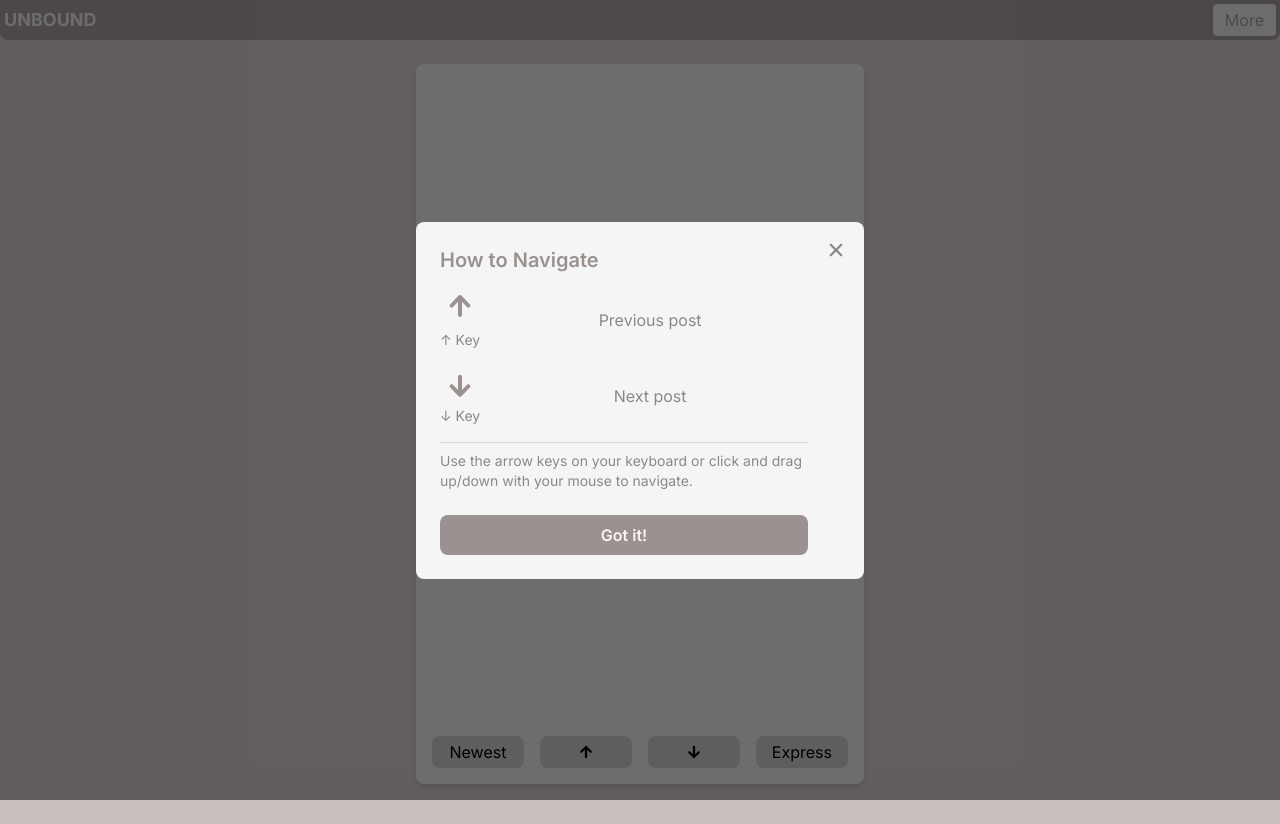
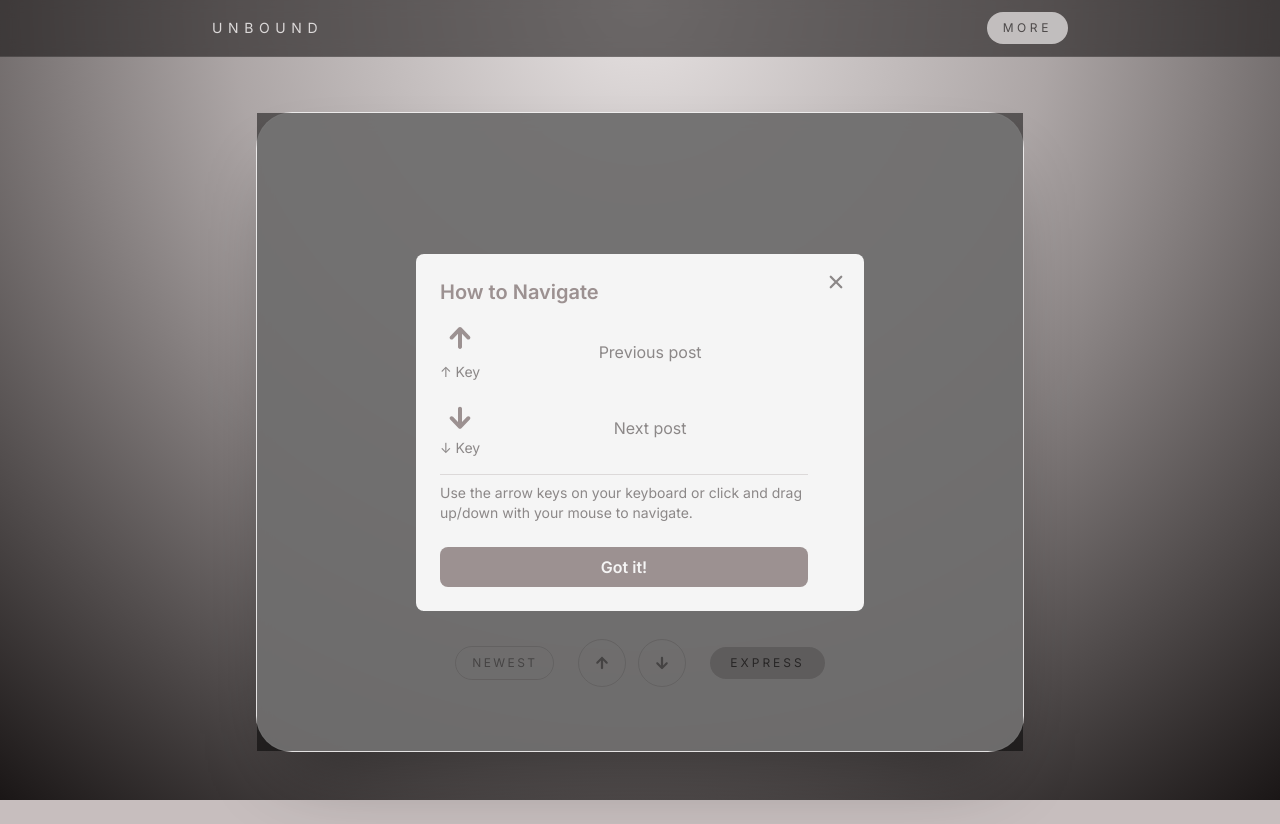
Before and after one commit to RayFrightener/youarefree, a Next.js app: page /feed in a window 1280 px wide. After the commit the page ends 800 px from the top, so only its background shows below. Built offline with nearby package versions, Linux system fonts and the light colour scheme; no server answers; the database is empty.

Commit message:
new UI and background

```diff
--- a/src/app/feed/page.js
+++ b/src/app/feed/page.js
@@ -162,7 +162,7 @@ export default function Feed() {
       </div>
     );
   }
-
+  // code of honor modal
   if (showCodeOfHonor) {
     return (
       <div className="flex items-center justify-center min-h-screen -mt-4 px-2 sm:px-6 md:px-12">
@@ -187,6 +187,7 @@ export default function Feed() {
     );
   }
 
+  // username setup modal
   if (showUsernameSetup) {
     return (
       <div className="flex items-center justify-center min-h-screen -mt-4 px-2 sm:px-6 md:px-12">
@@ -225,6 +226,7 @@ export default function Feed() {
     );
   }
 
+  // own profile modal
   if (showOwnProfile) {
     return (
       <div className="flex items-center justify-center min-h-screen -mt-4 px-2 sm:px-6 md:px-12">
@@ -252,6 +254,7 @@ export default function Feed() {
     );
   }
 
+  // feedback modal
   if (showFeedback) {
     return (
       <div className="flex items-center justify-center min-h-screen -mt-4 px-2 sm:px-6 md:px-12">
@@ -277,8 +280,10 @@ export default function Feed() {
     );
   }
 
+  // main feed
   return (
-    <div className="flex items-center justify-center min-h-screen -mt-4 px-2 sm:px-6 md:px-12">
+    <div className="flex justify-center min-h-screen pt-28 pb-12 px-4 sm:px-8">
+      {" "}
       <MainView>
         {/* Navigation Hint - shows on first visit */}
         {!showMore && !isExpressing && !selectedUserProfile && !showSignIn && (
@@ -443,54 +448,51 @@ export default function Feed() {
               </motion.div>
 
               {/* Buttons */}
-              <div className="fixed bottom-0 left-0 w-full px-2 sm:px-8 pb-4 pt-2 z-20">
-                <div className="max-w-md mx-auto flex flex-row gap-4 w-full px-2 sm:px-4 mb-4">
-                  {/* Toggle Sort Button */}
+              <div className="mt-auto pt-12">
+                <div className="flex items-center justify-between gap-6">
                   <button
                     onClick={() => {
                       toggleSort();
                       setCurrentIndex(0);
                     }}
-                    className="flex-1 px-4 py-1 rounded-lg bg-[#BEBABA] text-center cursor-pointer"
+                    className="px-4 py-2 rounded-full border border-[#BEBABA]/70 text-xs uppercase tracking-[0.2em] text-[#8C8888] hover:bg-[#BEBABA]/20 transition-colors cursor-pointer"
                   >
                     {sort === "newest" ? "Uplifting" : "Newest"}
                   </button>
 
-                  {/* Upvote Button */}
+                  <div className="flex items-center gap-3">
                     <button
                       onClick={() =>
                         handleInteraction(() =>
                           handleVote(posts[currentIndex]?.id, 1)
                         )
                       }
-                    className={`flex-1 px-4 py-1 rounded-lg cursor-pointer text-center ${
+                      className={`h-12 w-12 rounded-full flex items-center justify-center border border-[#BEBABA]/70 ${
                         votes[posts[currentIndex]?.id] === 1
-                        ? "bg-[#8C8888]"
-                        : "bg-[#BEBABA]"
+                          ? "bg-[#BEBABA] text-[#4E4A4A]"
+                          : "text-[#8C8888]"
                       }`}
                     >
-                    <IoMdArrowRoundUp size={18} className="mx-auto" />
+                      <IoMdArrowRoundUp size={18} />
                     </button>
-
-                  {/* Downvote Button */}
                     <button
                       onClick={() =>
                         handleInteraction(() =>
                           handleVote(posts[currentIndex]?.id, -1)
                         )
                       }
-                    className={`flex-1 px-4 py-1 rounded-lg cursor-pointer text-center ${
+                      className={`h-12 w-12 rounded-full flex items-center justify-center border border-[#BEBABA]/70 ${
                         votes[posts[currentIndex]?.id] === -1
-                        ? "bg-[#8C8888]"
-                        : "bg-[#BEBABA]"
+                          ? "bg-[#BEBABA] text-[#4E4A4A]"
+                          : "text-[#8C8888]"
                       }`}
                     >
-                    <IoMdArrowRoundDown size={18} className="mx-auto" />
+                      <IoMdArrowRoundDown size={18} />
                     </button>
+                  </div>
 
-                  {/* Express Button */}
                   <button
-                    className="flex-1 px-4 py-1 rounded-lg bg-[#BEBABA] text-center cursor-pointer"
+                    className="px-5 py-2 rounded-full bg-[#BEBABA] text-[#4E4A4A] text-xs uppercase tracking-[0.25em] hover:bg-[#BEBABA]/90 transition-colors cursor-pointer"
                     onClick={() =>
                       handleInteraction(() => setIsExpressing(true))
                     }
--- a/src/app/globals.css
+++ b/src/app/globals.css
@@ -1,8 +1,8 @@
-@import url('https://fonts.googleapis.com/css2?family=Inter:ital,opsz,wght@0,14..32,100..900;1,14..32,100..900&display=swap');
+@import url("https://fonts.googleapis.com/css2?family=Inter:ital,opsz,wght@0,14..32,100..900;1,14..32,100..900&display=swap");
 @import "tailwindcss";
 
 :root {
-  --background: #C7BEBE;
+  --background: #c7bebe;
   --foreground: #000000;
 }
 
@@ -15,17 +15,25 @@
 
 @media (prefers-color-scheme: dark) {
   :root {
-    --background: #C7BEBE;
+    --background: #c7bebe;
     --foreground: #000000;
   }
 }
 
-html, body {
+html,
+body {
+  background: radial-gradient(
+    circle at top,
+    rgba(236, 232, 232, 0.85),
+    rgba(140, 136, 136, 0.45) 40%,
+    #1a1616 100%
+  );
+
   margin: 0;
   padding: 0;
   background-color: var(--background);
   color: var(--foreground);
-  font-family: 'Inter', Arial, Helvetica, sans-serif;
+  font-family: "Inter", Arial, Helvetica, sans-serif;
 }
 
 * {
--- a/src/components/Feedback.js
+++ b/src/components/Feedback.js
@@ -12,7 +12,7 @@ const categories = [
   "Voting (Upvote/Downvote)",
   "Username/Onboarding (First-time Setup & Code of Honor)",
   "Login/Signup Flow (Auth Experience)",
-  "Something Else (Catch-all)"
+  "Something Else (Catch-all)",
 ];
 
 const MAX_LENGTH = 300;
@@ -48,44 +48,46 @@ export default function Feedback({ onBack, onSubmit }) {
     if (backendError) {
       setError(backendError);
     } else {
-        setSelected("");      // Clear category
-        setText("");          // Clear textarea
+      setSelected(""); // Clear category
+      setText(""); // Clear textarea
       setSuccess("Thank you for your feedback!"); // Show thank you message
-        setTimeout(() => setSuccess(""), 3000);     // Hide after 3s
+      setTimeout(() => setSuccess(""), 3000); // Hide after 3s
     }
   };
 
   return (
-        <div className="flex flex-col justify-between h-full w-full">
+    <div className="flex flex-col flex-1">
       {/* Top: Back button and dropdown */}
       <div className="flex flex-col items-start">
-                <button
-                    className="mb-4 mt-4 ml-2"
-                    onClick={onBack}
-                    aria-label="Back"
-                >
-                    <IoMdArrowBack size={24}/>
+        <button className="mb-4 mt-4 ml-2" onClick={onBack} aria-label="Back">
+          <IoMdArrowBack size={24} />
         </button>
         <label className="mb-2 ml-2 text-sm font-semibold">Category</label>
         <select
           className="w-full p-2 rounded border-2 border-[#9C9191] mb-4 focus:outline-none"
           value={selected}
-                    onChange={e => setSelected(e.target.value)}
+          onChange={(e) => setSelected(e.target.value)}
         >
           <option value="">Select a category...</option>
           {categories.map((cat) => (
-                        <option key={cat} value={cat}>{cat}</option>
+            <option key={cat} value={cat}>
+              {cat}
+            </option>
           ))}
         </select>
         <textarea
           className="w-full p-2 rounded border-2 border-[#9C9191] mb-4 focus:outline-none"
           placeholder="Please give your suggestions."
           value={text}
-                    onChange={e => setText(e.target.value)}
+          onChange={(e) => setText(e.target.value)}
           disabled={!selected}
         />
         <div className="flex justify-end w-full px-1 mb-2">
-                    <span className={`text-xs ${text.length > MAX_LENGTH ? "text-red-500" : "text-[#9C9191]"}`}>
+          <span
+            className={`text-xs ${
+              text.length > MAX_LENGTH ? "text-red-500" : "text-[#9C9191]"
+            }`}
+          >
             {text.length} / {MAX_LENGTH}
           </span>
         </div>
@@ -96,7 +98,9 @@ export default function Feedback({ onBack, onSubmit }) {
         )}
         {success && (
           <div className="flex justify-center w-full mb-2">
-                        <span className="text-sm text-[#8C8888] text-center">{success}</span>
+            <span className="text-sm text-[#8C8888] text-center">
+              {success}
+            </span>
           </div>
         )}
       </div>
--- a/src/components/Header.js
+++ b/src/components/Header.js
@@ -11,17 +11,17 @@ export default function Header() {
   if (pathname === "/") return null;
 
   return (
-    <header className="bg-[#9C9191] text-[#DCD9D9] py-1 px-1 rounded-b-lg z-50">
-      <nav className="max-w-7xl mx-auto flex justify-between items-center">
-        {/** Left: hyperlink */}
-        <a href="/feed" className="text-lg font-bold hover:underline">
+    <header className="fixed top-0 left-0 right-0 z-40 backdrop-blur-sm bg-[#1A1616]/60 border-b border-[#DCD9D9]/10">
+      <nav className="max-w-4xl mx-auto flex items-center justify-between px-5 py-3">
+        <a
+          href="/feed"
+          className="text-sm tracking-[0.4em] text-[#DCD9D9] uppercase"
+        >
           UNBOUND
         </a>
-        {/** Right: button */}
-        {/* Right: More element */}
         <button
           onClick={() => setShowMore(true)}
-          className="px-3 py-1 bg-[#DCD9D9] text-[#9C9191] rounded hover:bg-[#C7BEBE] transition cursor-pointer"
+          className="px-4 py-2 rounded-full bg-[#DCD9D9]/80 text-[#4E4A4A] text-xs uppercase tracking-[0.3em] hover:bg-[#DCD9D9] transition-colors cursor-pointer"
         >
           More
         </button>
--- a/src/components/MainView.js
+++ b/src/components/MainView.js
@@ -1,7 +1,7 @@
 export default function MainView({ children }) {
-    return (
-        <div className="flex flex-col justify-between max-w-md w-full h-[90vh] bg-[#DCD9D9] shadow-md rounded-lg pb-22">
-            {children}
-        </div>
-    );
+  return (
+    <div className="flex flex-col w-full max-w-3xl min-h-[80vh] bg-[#ECE9E9]/90 backdrop-blur border border-[#FFFFFF]/24 shadow-[0_40px_80px_-32px_rgba(0,0,0,0.45)] rounded-[36px] px-8 sm:px-14 py-16">
+      {children}
+    </div>
+  );
 }
```
Also changed, not shown: src/components/ExpressForm.js (+76 -7 lines). Lines whose indentation alone changed are shown as unchanged.
